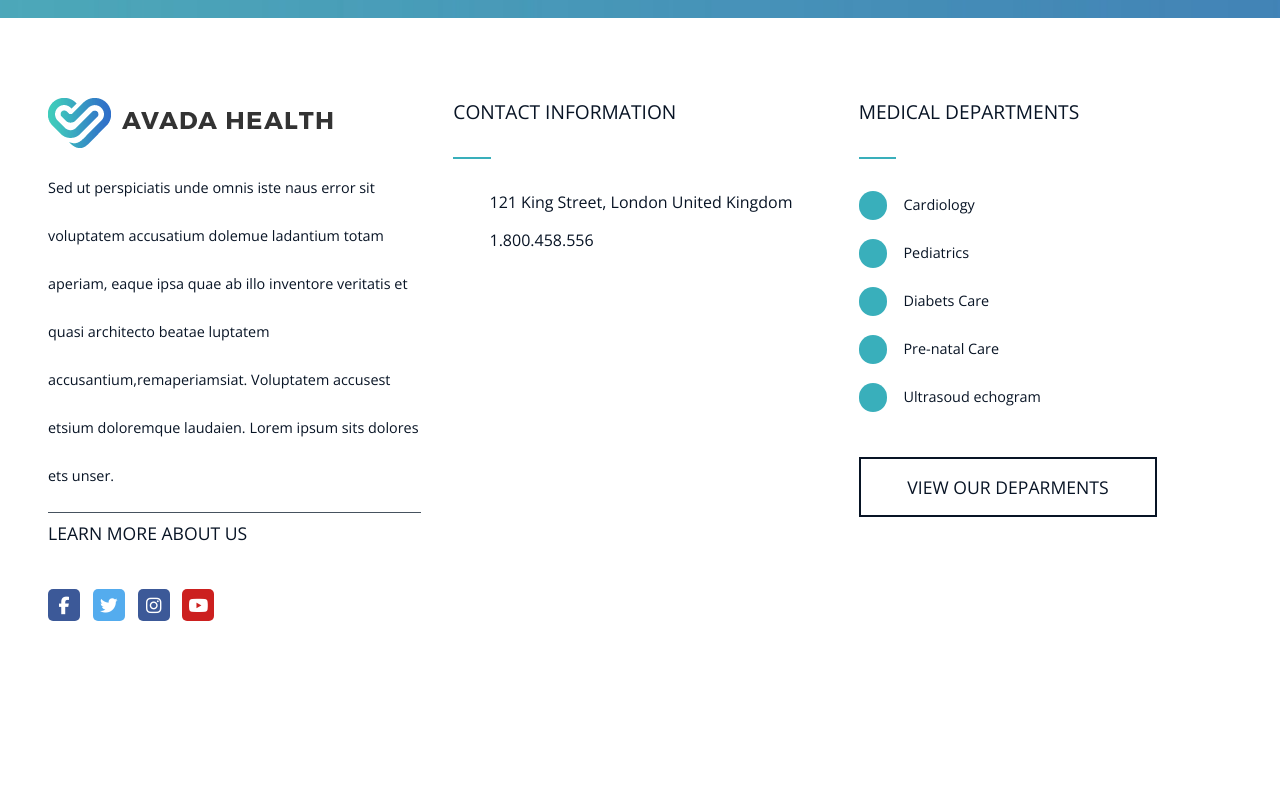
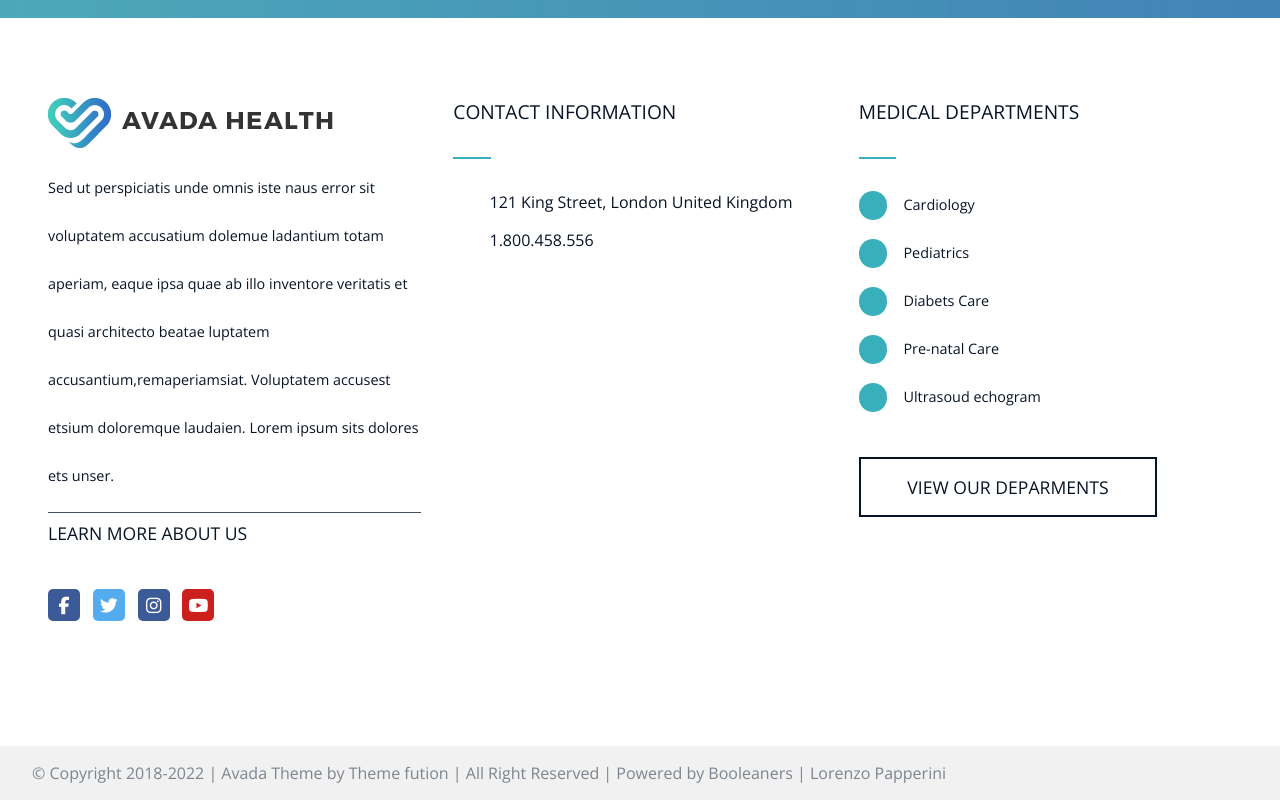
Before and after one commit to ZenRool/proj-html-vuejs, a Vue app: page / in a window 1280 px wide. Shown: the part 6865-7665 px from the top of the page. Before the commit the page ends 7611 px from the top, so only its background shows below. Built offline with nearby package versions, Linux system fonts and the light colour scheme.

Commit message:
Parte di sotto del footer con v-for

```diff
--- a/src/components/ContactItem.vue
+++ b/src/components/ContactItem.vue
@@ -7,10 +7,7 @@
 export default {
   name: "ContactItem",
   props: {
-    elem: {
-      type: String,
-      value: String,
-    },
+    elem: Object,
   },
 };
 </script>
--- a/src/components/MyFooter.vue
+++ b/src/components/MyFooter.vue
@@ -46,6 +46,14 @@
         <div class="learn my-1">view our Deparments</div>
       </section>
     </div>
+    <section class="footer-bottom">
+      <div class="container container-large">
+        <span v-for="(elem, index) of this.creators" :key="index">
+          {{ elem }}
+          <span v-if="index !== Object.keys(creators).length - 1"> | </span>
+        </span>
+      </div>
+    </section>
   </footer>
 </template>
 <script>
@@ -78,6 +86,13 @@ export default {
         "Diabets Care",
         "Pre-natal Care",
         "Ultrasoud echogram",
+      ],
+      creators: [
+        "© Copyright 2018-2022",
+        "Avada Theme by Theme fution",
+        "All Right Reserved",
+        "Powered by Booleaners",
+        "Lorenzo Papperini",
       ],
     };
   },
@@ -120,4 +135,9 @@ export default {
     padding: 1rem 0;
   }
 }
+.footer-bottom {
+  background: $ligthgray;
+  color: $reven;
+  padding: 1rem 0;
+}
 </style>
--- a/src/style/variables.scss
+++ b/src/style/variables.scss
@@ -21,3 +21,4 @@ $contessa-vibrant: #c46e5f;
 $facebook: #3c5998;
 $instagram: #3f729b;
 $twitter: #54acee;
+$ligthgray: #f1f1f1;
```
